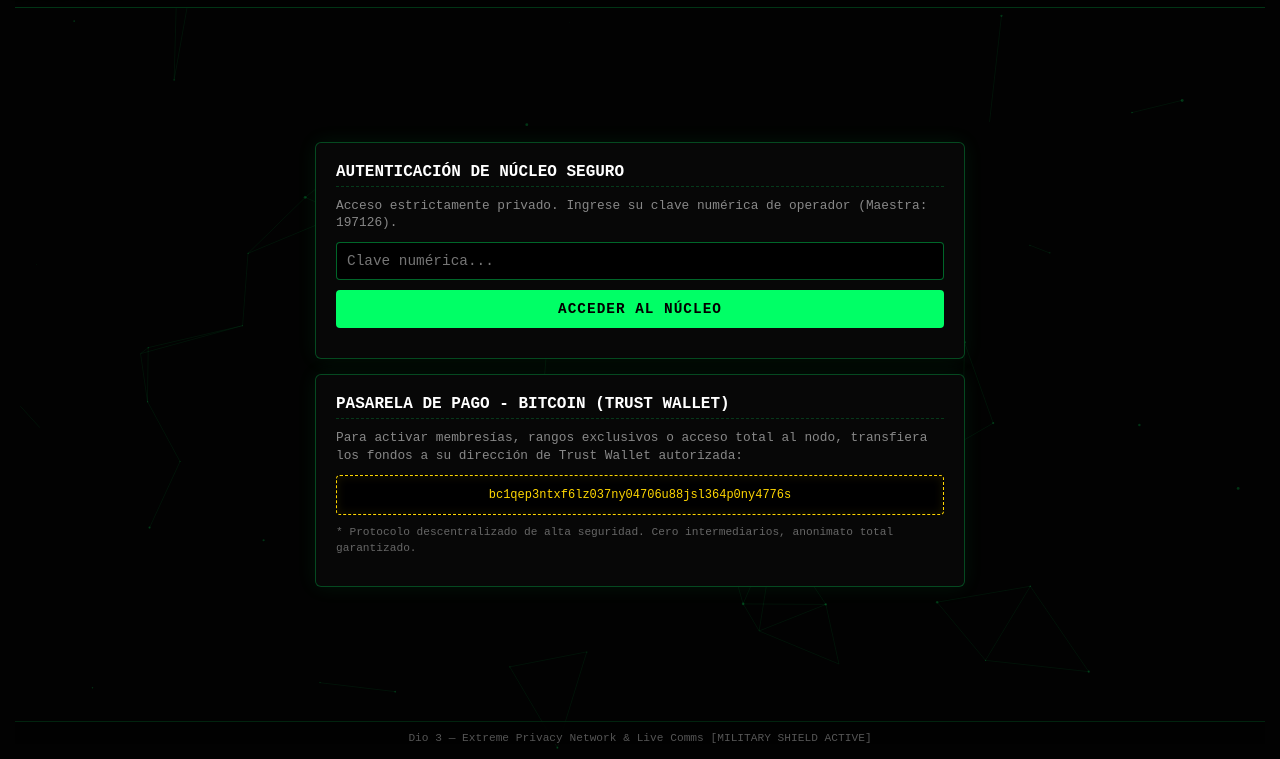
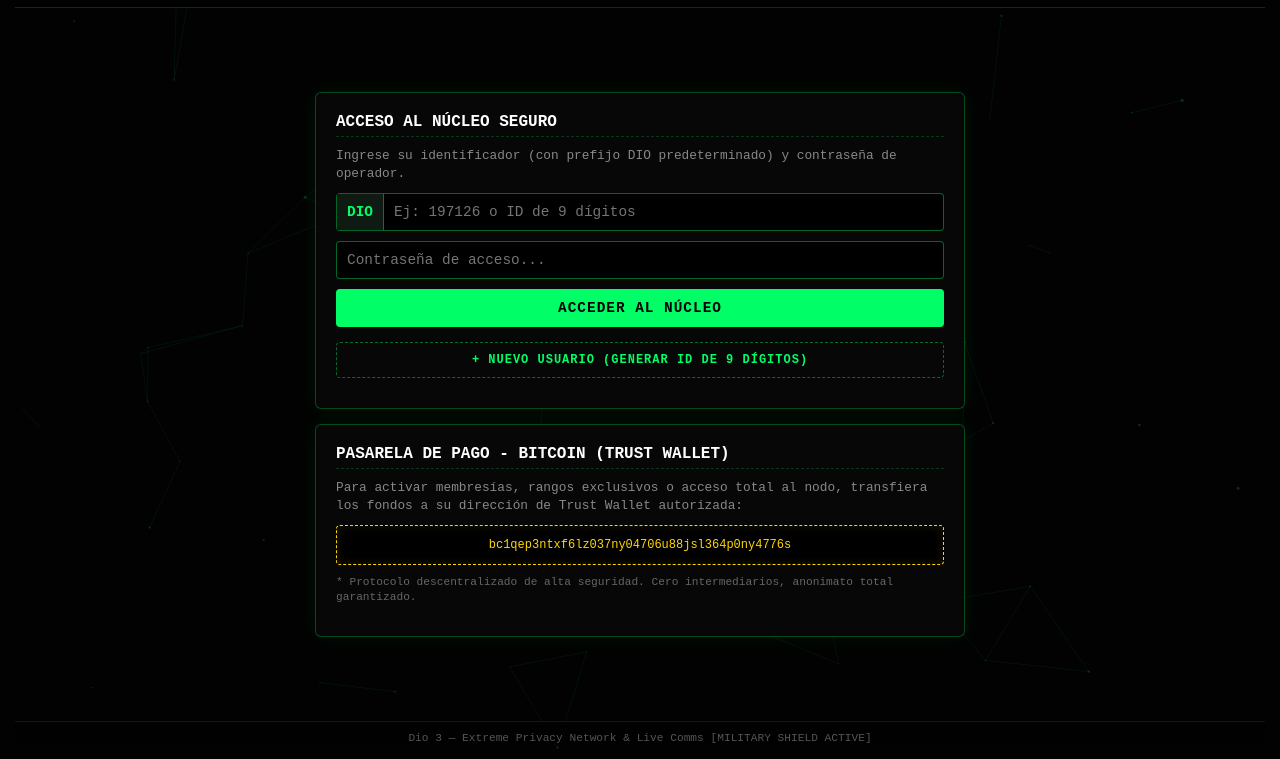
Before and after one commit to kiucrypto/dio3-secure-network, a website: page public/index.html in a window 1280 px wide. Shown: the part 41-800 px from the top of the page. Drawn offline with nearby package versions, Linux system fonts and the light colour scheme; no server answers.

Commit message:
Update index.html

```diff
--- a/public/index.html
+++ b/public/index.html
@@ -22,7 +22,6 @@
             position: relative;
             overflow-x: hidden;
         }
-        /* Fondo interactivo de partículas en movimiento */
         #bgCanvas {
             position: fixed;
             top: 0;
@@ -49,7 +48,6 @@
             color: #00ff66;
             text-shadow: 0 0 10px rgba(0,255,102,0.6);
         }
-        /* Insignia VIP X EXTREME - Neon Gold con Check */
         .badge-vip {
             background: linear-gradient(135deg, #ffd700, #ff8c00);
             color: #000;
@@ -99,6 +97,27 @@
             margin-bottom: 10px;
             line-height: 1.4;
         }
+        .input-group {
+            display: flex;
+            align-items: center;
+            background: #000;
+            border: 1px solid #00ff6666;
+            border-radius: 4px;
+            margin-bottom: 10px;
+        }
+        .prefix {
+            padding: 10px;
+            background: #0f1a12;
+            color: #00ff66;
+            font-weight: bold;
+            border-right: 1px solid #00ff6666;
+            font-size: 0.9rem;
+        }
+        .input-group input {
+            border: none;
+            margin-bottom: 0;
+            background: transparent;
+        }
         input, button {
             width: 100%;
             background: #000;
@@ -121,6 +140,16 @@
         button:hover {
             background: #00cc52;
             box-shadow: 0 0 12px rgba(0,255,102,0.5);
+        }
+        .btn-alt {
+            background: transparent;
+            color: #00ff66;
+            border: 1px dashed #00ff6666;
+            font-size: 0.75rem;
+            margin-top: 5px;
+        }
+        .btn-alt:hover {
+            background: #00ff6611;
         }
         .chat-box {
             height: 180px;
@@ -172,7 +201,6 @@
 </head>
 <body>
 
-    <!-- Canvas del fondo interactivo de partículas -->
     <canvas id="bgCanvas"></canvas>
 
     <header>
@@ -181,12 +209,20 @@
     </header>
 
     <main>
-        <!-- SECCIÓN DE AUTENTICACIÓN -->
+        <!-- SECCIÓN DE AUTENTICACIÓN / ACCESO -->
         <div id="authPanel" class="panel">
-            <h2>AUTENTICACIÓN DE NÚCLEO SEGURO</h2>
-            <p>Acceso estrictamente privado. Ingrese su clave numérica de operador (Maestra: 197126).</p>
-            <input type="password" id="credentialInput" placeholder="Clave numérica..." autocomplete="off">
+            <h2>ACCESO AL NÚCLEO SEGURO</h2>
+            <p>Ingrese su identificador (con prefijo DIO predeterminado) y contraseña de operador.</p>
+
+            <div class="input-group">
+                <span class="prefix">DIO</span>
+                <input type="text" id="userInput" placeholder="Ej: 197126 o ID de 9 dígitos" autocomplete="off">
+            </div>
+
+            <input type="password" id="passInput" placeholder="Contraseña de acceso..." autocomplete="off">
+
             <button id="authBtn">ACCEDER AL NÚCLEO</button>
+            <button id="registerBtn" class="btn-alt">+ NUEVO USUARIO (GENERAR ID DE 9 DÍGITOS)</button>
         </div>
 
         <!-- PASARELA DE PAGOS EN BTC (Trust Wallet) -->
@@ -197,7 +233,7 @@
             <p style="font-size: 0.7rem; color: #666;">* Protocolo descentralizado de alta seguridad. Cero intermediarios, anonimato total garantizado.</p>
         </div>
 
-        <!-- COMUNICACIÓN EN TIEMPO REAL (Oculto hasta autenticar) -->
+        <!-- COMUNICACIÓN EN TIEMPO REAL -->
         <div id="commPanel" class="panel hidden">
             <h2>CANAL DE COMUNICACIÓN EFÍMERO</h2>
             <div class="chat-box" id="chatBox">
@@ -214,7 +250,7 @@
         Dio 3 — Extreme Privacy Network & Live Comms [MILITARY SHIELD ACTIVE]
     </footer>
 
-    <!-- Script del fondo de puntos dinámicos -->
+    <!-- Fondo de partículas -->
     <script>
         const canvas = document.getElementById('bgCanvas');
         const ctx = canvas.getContext('2d');
@@ -269,7 +305,7 @@
         animate();
     </script>
 
-    <!-- Script de Socket.io y lógica de la red -->
+    <!-- Socket.io y Lógica de Usuario -->
     <script src="/socket.io/socket.io.js"></script>
     <script>
         const socket = io();
@@ -278,24 +314,46 @@
         const commPanel = document.getElementById('commPanel');
         const userBadge = document.getElementById('userBadge');
 
-        const credentialInput = document.getElementById('credentialInput');
+        const userInput = document.getElementById('userInput');
+        const passInput = document.getElementById('passInput');
         const authBtn = document.getElementById('authBtn');
+        const registerBtn = document.getElementById('registerBtn');
 
         const chatBox = document.getElementById('chatBox');
         const msgInput = document.getElementById('msgInput');
         const sendBtn = document.getElementById('sendBtn');
 
+        // Botón para generar ID de 9 dígitos aleatorios automáticamente para nuevos usuarios
+        registerBtn.addEventListener('click', () => {
+            const random9Digits = Math.floor(100000000 + Math.random() * 900000000).toString();
+            userInput.value = random9Digits;
+            const password = prompt('Nuevo usuario generado (' + random9Digits + '). Por favor, ingresa tu contraseña secreta para este nodo:');
+
+            if(password) {
+                socket.emit('register_node', { username: 'DIO' + random9Digits, password: password });
+            }
+        });
+
+        socket.on('register_success', (data) => {
+            alert('¡Nodo registrado con éxito!\nTu usuario completo es: ' + data.username + '\nGuarda tu contraseña.');
+        });
+
         authBtn.addEventListener('click', () => {
-            const val = credentialInput.value.trim();
-            if(val) {
-                socket.emit('auth_node', { credential: val });
+            const rawUser = userInput.value.trim();
+            const password = passInput.value.trim();
+
+            if(rawUser && password) {
+                // Combina el prefijo predeterminado DIO con el número ingresado
+                const fullUsername = rawUser.startsWith('DIO') ? rawUser : 'DIO' + rawUser;
+                socket.emit('auth_node', { username: fullUsername, password: password });
+            } else {
+                alert('Ingrese su identificador y contraseña.');
             }
         });
 
         socket.on('auth_success', (data) => {
             authPanel.classList.add('hidden');
             commPanel.classList.remove('hidden');
-
             userBadge.className = 'badge-vip';
             userBadge.innerHTML = data.badge;
         });
```
